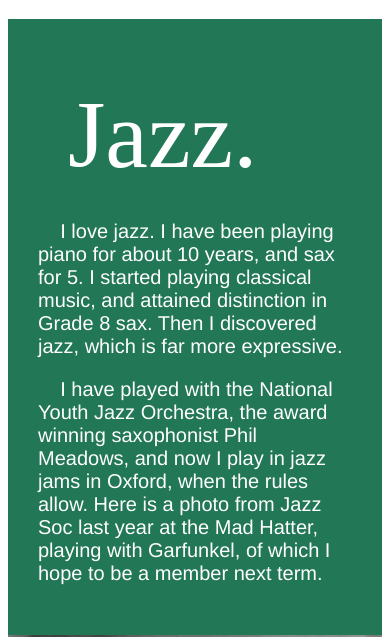
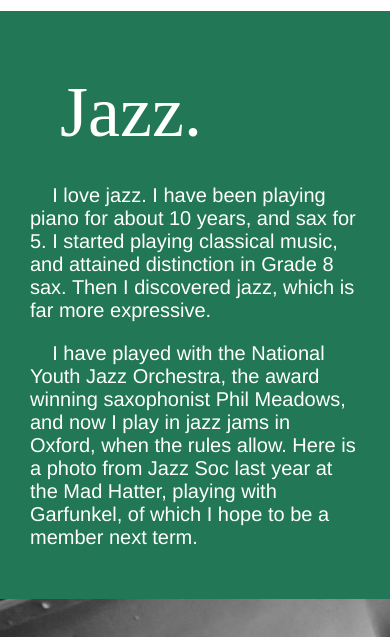
Before and after one commit to ryanghent/ryanghent.github.io, a plain HTML site: page jazz.html in a window 390 px wide. Shown: the part 186-823 px from the top of the page. Drawn offline with Linux system fonts and the light colour scheme.

Commit message:
Further optimisations for smaller screens. Removed border on all pages

```diff
--- a/css/main.css
+++ b/css/main.css
@@ -67,6 +67,11 @@
 
 .bar a.name:hover {
   color: #403F40;
+}
+
+/* Remove border on all pages */
+body {
+  margin: 0;
 }
 
 /***********************************/
@@ -358,7 +363,12 @@
 
 
 /* Responsive layout - when the screen is less than 800px wide, make the two columns stack on top of each other instead of next to each other, and put the photos second */
+/* and make the content headers (h4) smaller */
 @media screen and (max-width: 800px) {
+  h4 {
+    font-size: 72px;
+  }
+
   .row {
     flex-direction: column;
   }
```
